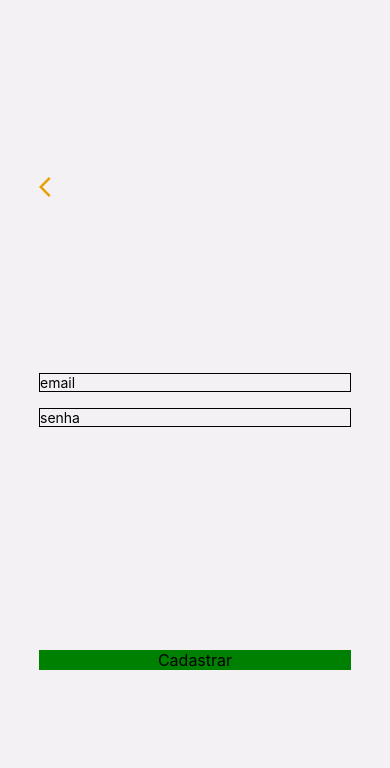
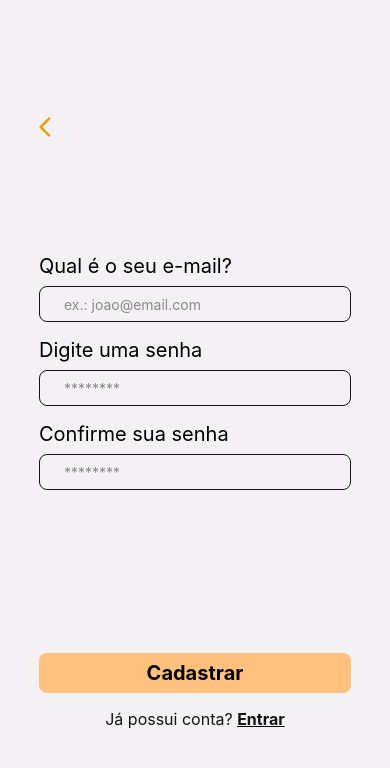
Before and after one commit to carollopesbejan/ValeMais-app, a React Native app: screen /TelaCadastro in a window 390 px wide. Shown: the top 768 px of the page. Built offline with nearby package versions, Linux system fonts and the light colour scheme.

Commit message:
feat: frontend da tela de cadastro feita

```diff
--- /dev/null
+++ b/src/components/FormField/index.tsx
@@ -0,0 +1,15 @@
+import { Label, Input, Container } from "./style"
+
+export const FormField = ({ label, placeholder, fn, hidden }) => {
+    return (
+        // colocar container envolvendo
+        <Container>
+            <Label>{label}</Label>
+            <Input
+                placeholder={placeholder}
+                onChangeText={fn}
+                secureTextEntry={hidden}>
+            </Input>
+        </Container>
+    )
+}
--- /dev/null
+++ b/src/components/FormField/style.js
@@ -0,0 +1,17 @@
+import styled from "styled-components/native";
+
+export const Container = styled.View`
+    gap: 8px;
+`;
+
+export const Label = styled.Text`
+    font-size: 20px;
+`;
+
+export const Input = styled.TextInput`
+    border: 1px solid #141414;
+    height: 36px;
+    border-radius: 8px;
+    padding-left: 24px;
+    color: #8A8A8A;
+`;
--- a/src/screens/TelaCadastro/index.tsx
+++ b/src/screens/TelaCadastro/index.tsx
@@ -1,13 +1,15 @@
-import { Alert, View } from "react-native";
-import { Button, Container, ButtonArrow, ContainerForms, Input, Text } from "./style";
+import { Alert, TouchableOpacity } from "react-native";
+import { Button, Container, ButtonArrow, ContainerForms, TextButton, ContainerButton, Text, LinkText } from "./style";
 import React, { useState } from 'react'
 import { supabase } from "../../lib/supabase";
 import ArrowBackIosIcon from '@mui/icons-material/ArrowBackIos';
+import { FormField } from "../../components/FormField";
 
 
 export function TelaCadastro() {
     const [email, setEmail] = useState('')
     const [password, setPassword] = useState('')
+    const [confirmPassword, setConfirmPassword] = useState('')
     const [loading, setLoading] = useState(false)
 
     const singUpWithEmail = async () => {
@@ -20,7 +22,10 @@ export function TelaCadastro() {
         } else if (password.length < 8) {
             Alert.alert("A senha deve possuir 8 digitos!")
             console.log("A senha deve possuir 8 digitos!")
-        }else {
+        } else if (password != confirmPassword) {
+            Alert.alert("As senhas devem ser iguais!")
+            console.log("As senhas devem ser iguais!")
+        } else {
             setLoading(true)
             const { error } = await supabase.auth.signUp({
                 email: email,
@@ -40,14 +45,29 @@ export function TelaCadastro() {
                 <ArrowBackIosIcon/>
             </ButtonArrow>
             <ContainerForms>
-                <Input
-                placeholder="email"
-                onChangeText={(text) => setEmail(text)}></Input>
-                <Input
-                placeholder="senha"
-                onChangeText={(text) => setPassword(text)}></Input>
+                <FormField
+                    label="Qual é o seu e-mail?"
+                    placeholder="ex.: joao@email.com"
+                    fn={(text) => setEmail(text)}
+                    hidden={false}
+                />
+                <FormField
+                    label="Digite uma senha"
+                    placeholder="********"
+                    fn={(text) => setPassword(text)}
+                    hidden={true}
+                />
+                <FormField
+                    label="Confirme sua senha"
+                    placeholder="********"
+                    fn={(text) => setConfirmPassword(text)}
+                    hidden={true}
+                />
             </ContainerForms>
-            <Button onPress={() => singUpWithEmail()}><Text>Cadastrar</Text></Button>
+            <ContainerButton>
+                <Button onPress={() => singUpWithEmail()}><TextButton>Cadastrar</TextButton></Button>
+                <Text>Já possui conta? <TouchableOpacity><LinkText>Entrar</LinkText></TouchableOpacity></Text>
+            </ContainerButton>
         </Container>
     )
 }
--- a/src/screens/TelaCadastro/style.js
+++ b/src/screens/TelaCadastro/style.js
@@ -1,6 +1,9 @@
 import styled from "styled-components/native";
 
 const backgroundColor = "#F3F1F4";
+const arrowColor = "#E8A009";
+const buttonColor = "#FFC17D";
+const textColor = "#141414";
 
 export const Container = styled.View`
     flex: 1;
@@ -12,7 +15,7 @@ export const Container = styled.View`
 export const ButtonArrow = styled.Pressable`
     align-self: flex-start;
     margin-left: 10%;
-    color: #E8A009;
+    color: ${arrowColor};
 `;
 
 export const ContainerForms = styled.View`
@@ -20,17 +23,32 @@ export const ContainerForms = styled.View`
     gap: 16px;
 `;
 
-export const Input = styled.TextInput`
-    border: 1px solid black;
+export const ContainerButton = styled.View`
+    width: 80%;
+    gap: 16px;
 `;
 
 export const Button = styled.Pressable`
-    width: 80%;
+    height: 40px;
+    border-radius: 8px;
     margin-top: 48px;
-    background-color: green;
+    background-color: ${buttonColor};
+    justify-content: center;
+`;
+
+export const TextButton = styled.Text`
+    font-size: 20px;
+    font-weight: 700;
+    text-align: center;
 `;
 
 export const Text = styled.Text`
     font-size: 16px;
+    color: ${textColor};
     text-align: center;
 `;
+
+export const LinkText = styled.Text`
+    text-decoration: underline;
+    font-weight: 700;
+`;
```
Also changed, not shown: src/components/Account.tsx (deleted, +0 -120 lines), src/components/Auth.tsx (deleted, +0 -95 lines).
